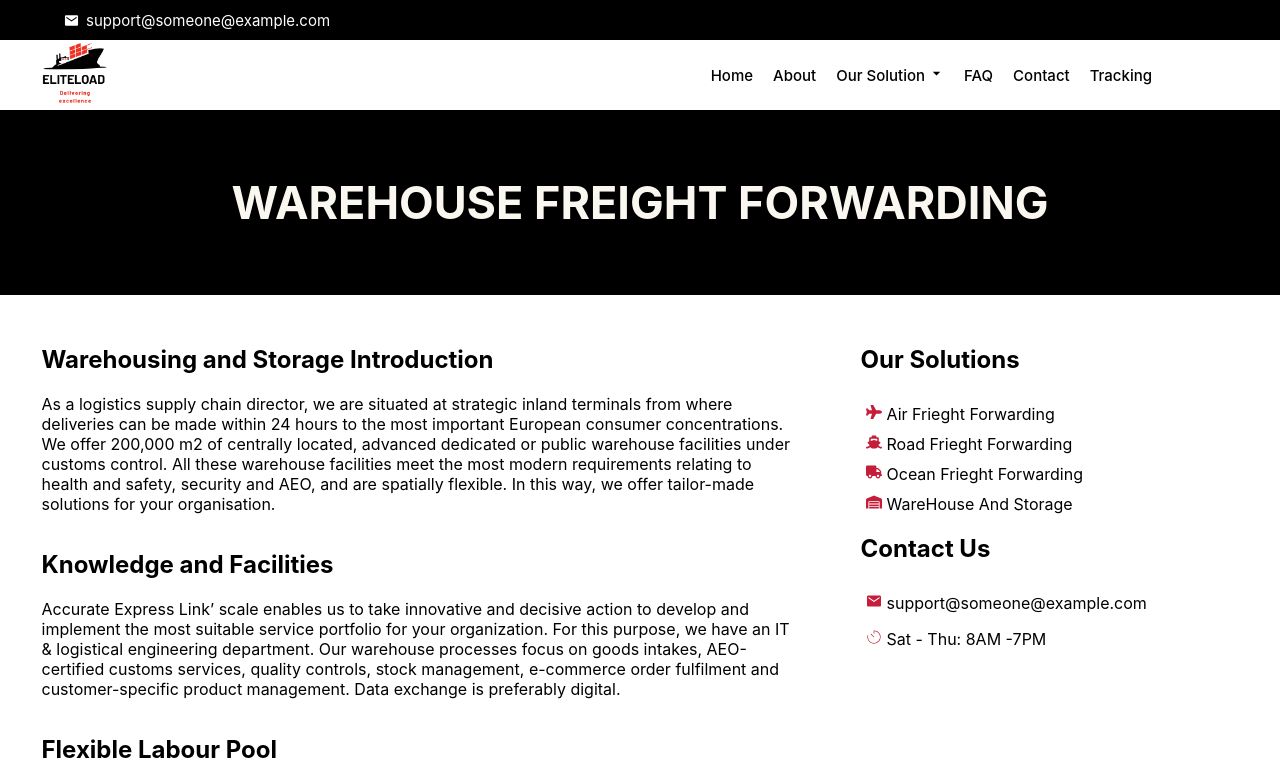
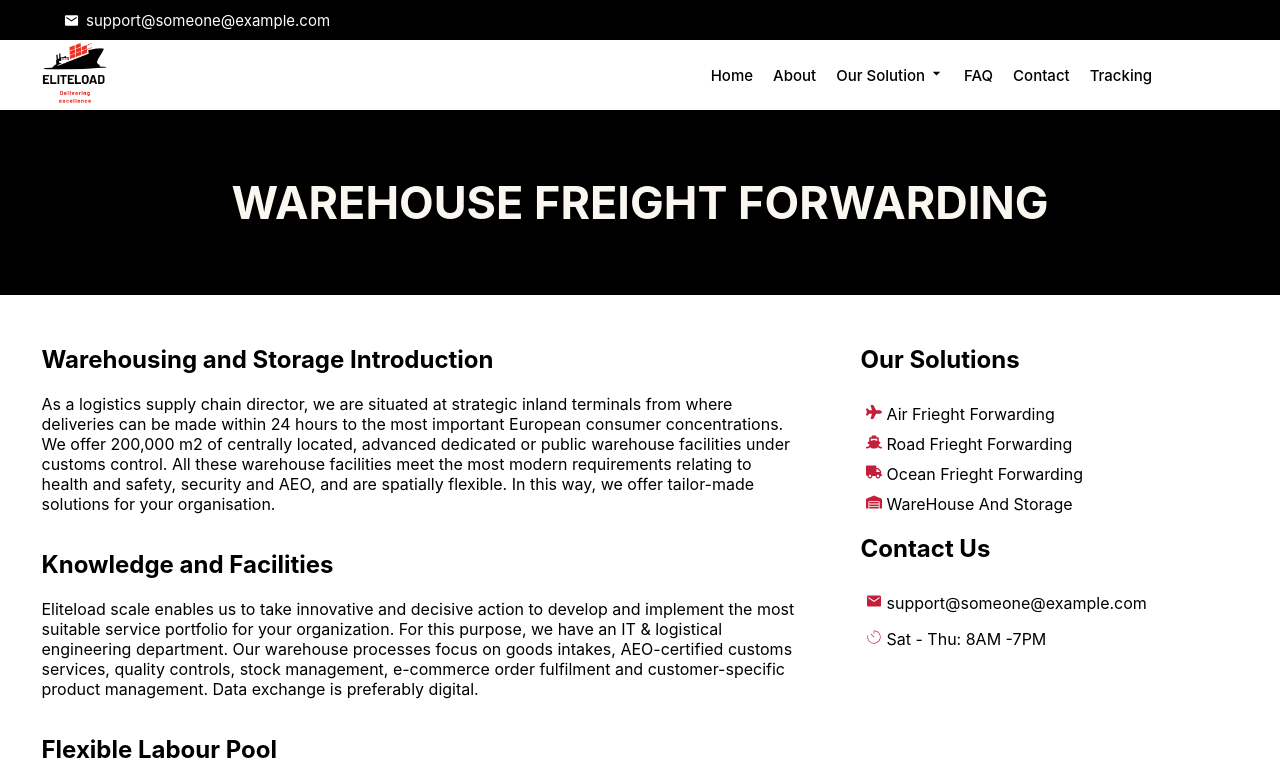
Before and after one commit to akhibs/peter, a React (Vite) app in the folder client/: page /warehouse-and-storage in a window 1280 px wide. Shown: the top 784 px of the page. Built offline with nearby package versions, Linux system fonts and the light colour scheme; no server answers.

Commit message:
Update Warehouse.jsx

```diff
--- a/client/src/pages/Warehouse.jsx
+++ b/client/src/pages/Warehouse.jsx
@@ -7,6 +7,7 @@ import { FaPlane, FaShip, FaTruck, FaWarehouse } from "react-icons/fa";
 export default function Warehouse() {
   return (
     <div className={styles.Warehouse}>
+      <title>Eliteload|Warehouse</title>
       <div className={styles.warehouseBox}>
         <section className={styles.warehouseCover}>
           <h3>WAREHOUSE FREIGHT FORWARDING</h3>
@@ -30,7 +31,7 @@ export default function Warehouse() {
           <aside>
             <h2>Knowledge and Facilities</h2>
             <p>
-              Accurate Express Link’ scale enables us to take innovative and
+              Eliteload scale enables us to take innovative and
               decisive action to develop and implement the most suitable service
               portfolio for your organization. For this purpose, we have an IT &
               logistical engineering department. Our warehouse processes focus
```
